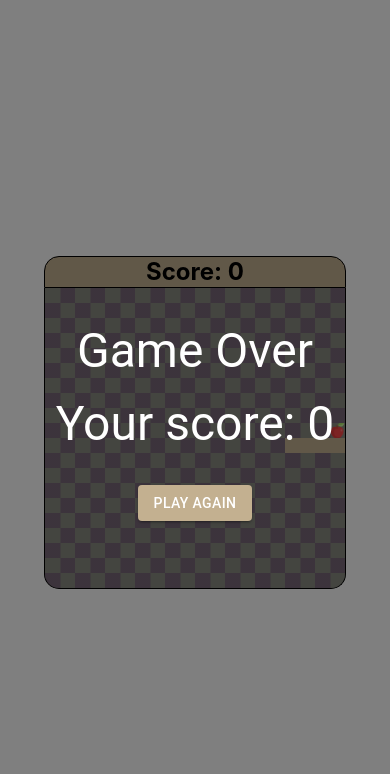
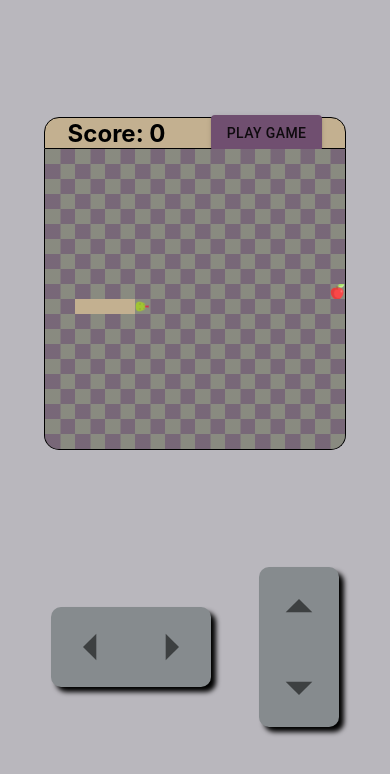
Before and after one commit to Marcos-Gamarra/personal_website, a React (Create React App) app: page /projects/snake in a window 390 px wide. Shown: the top 774 px of the page. Built offline with nearby package versions, Linux system fonts and the light colour scheme.

Commit message:
make Snake page responsive

```diff
--- a/src/pages/Projects.js
+++ b/src/pages/Projects.js
@@ -30,6 +30,7 @@ const SnakeCard = () => {
                     sx={{
                         textAlign: 'center',
                         borderBottom: '1px solid #000000',
+
                     }}
                 />
                 <CardMedia
--- /dev/null
+++ b/src/pages/snake/Controls.js
@@ -0,0 +1,94 @@
+import Box from '@mui/material/Box';
+import IconButton from '@mui/material/IconButton';
+import ArrowDropUpIcon from '@mui/icons-material/ArrowDropUp';
+import ArrowDropDownIcon from '@mui/icons-material/ArrowDropDown';
+import ArrowLeftIcon from '@mui/icons-material/ArrowLeft';
+import ArrowRightIcon from '@mui/icons-material/ArrowRight';
+
+const Controls = () => {
+    const simulateKeyPress = (key) => {
+        const event = new KeyboardEvent('keydown', { 'key': `${key}` });
+        window.dispatchEvent(event);
+    };
+
+    if (window.innerWidth < 600) {
+    return (
+        <Box
+            sx={{
+                display: 'flex',
+                flexDirection: 'row',
+                alignItems: 'center',
+                gap: '3rem',
+            }}
+        >
+            <Box
+                sx={{
+                    display: 'flex',
+                    flexDirection: 'row',
+                    backgroundColor: 'background.default',
+                    borderRadius: '10px',
+                    boxShadow: '5px 5px 5px',
+                    height: '80px',
+
+                }}
+            >
+                <IconButton
+                    onClick={() => simulateKeyPress('ArrowLeft')}
+                >
+                    <ArrowLeftIcon
+                        sx={{
+                            fontSize: '4rem'
+                        }}
+                    />
+                </IconButton>
+                <IconButton
+                    aria-label="right"
+                    onClick={() => simulateKeyPress('ArrowRight')}
+                >
+                    <ArrowRightIcon
+                        sx={{
+                            fontSize: '4rem'
+                        }}
+                    />
+                </IconButton>
+            </Box>
+            <Box
+                sx={{
+                    display: 'flex',
+                    flexDirection: 'column',
+                    backgroundColor: 'background.default',
+                    borderRadius: '10px',
+                    boxShadow: '5px 5px 5px'
+                }}
+            >
+
+                <IconButton
+                    aria-label="up"
+                    onClick={() => simulateKeyPress('ArrowUp')}
+                >
+                    <ArrowDropUpIcon
+                        sx={{
+                            fontSize: '4rem'
+                        }}
+                    />
+                </IconButton>
+                <IconButton
+                    aria-label="down"
+                    onClick={() => simulateKeyPress('ArrowDown')}
+                >
+                    <ArrowDropDownIcon
+                        sx={{
+                            fontSize: '4rem'
+                        }}
+                    />
+                </IconButton>
+            </Box>
+        </Box >
+    )}
+    return (
+        <>
+        </>
+    )
+}
+
+export default Controls;
--- a/src/pages/snake/Snake.js
+++ b/src/pages/snake/Snake.js
@@ -4,6 +4,11 @@ import { useState } from 'react'
 import Backdrop from '@mui/material/Backdrop'
 import Button from '@mui/material/Button'
 import Typography from '@mui/material/Typography'
+import Controls from './Controls'
+import Theme from 'Theme'
+import ThemeProvider from '@mui/material/styles/ThemeProvider'
+
+const theme = Theme
 
 const getSquareSize = () => {
     if (window.innerWidth > 600) {
@@ -16,7 +21,6 @@ const getSquareSize = () => {
 const squareSize = getSquareSize()
 const gridSize = 20
 const snakeColor = '#C3B090'
-const scoreboardHeight = squareSize * 2
 
 const initialBodyCoords = [
     [6, 10],
@@ -35,26 +39,12 @@ const generateFoodCoord = () => {
     return foodCoord
 }
 
+
 const PlayAgainBackdrop = ({
     open,
     score,
-    setScore,
-    setBodyCoords,
-    setFoodCoords,
-    setDirection,
-    setHeadRotation,
-    setBackdropOpen,
+    playGame,
 }) => {
-
-    const handlePlayAgain = () => {
-        setScore(0)
-        setBodyCoords(initialBodyCoords)
-        setFoodCoords(generateFoodCoord())
-        setDirection('right')
-        setHeadRotation(270)
-        setBackdropOpen(false)
-
-    }
 
     return (
         <Backdrop
@@ -82,7 +72,7 @@ const PlayAgainBackdrop = ({
                 </Typography>
                 <Button
                     variant="contained"
-                    onClick={handlePlayAgain}
+                    onClick={playGame}
                     sx={{
                         backgroundColor: snakeColor,
                         marginTop: '1rem',
@@ -102,14 +92,20 @@ const PlayAgainBackdrop = ({
 
 
 
-const Scoreboard = ({ score }) => {
+const Scoreboard = ({ score, playGame, height }) => {
+    const [isButtonDisabled, setIsButtonDisabled] = useState(false)
+    const onClick = () => {
+        setIsButtonDisabled(true)
+        playGame()
+    }
     return (
         <Box
             sx={{
                 display: 'flex',
-                justifyContent: 'center',
+                displayDirection: 'row',
+                justifyContent: 'space-around',
                 alignItems: 'center',
-                height: scoreboardHeight,
+                height: height,
                 width: squareSize * gridSize,
                 fontSize: '1.5rem',
                 fontWeight: 'bold',
@@ -118,7 +114,23 @@ const Scoreboard = ({ score }) => {
                 borderRadius: `${squareSize}px ${squareSize}px 0 0`,
             }}
         >
-            Score: {score}
+            <div>Score: {score}</div>
+            <Button
+                variant="contained"
+                onClick={onClick}
+                sx={{
+                    backgroundColor: '#704F70',
+                    '&:hover': {
+                        backgroundColor: '#704F70',
+                        opacity: 0.9,
+                    },
+                    opacity: isButtonDisabled ? 0 : 1,
+                }}
+                disabled={isButtonDisabled}
+
+            >
+                Play Game
+            </Button>
         </Box>
     )
 }
@@ -172,7 +184,7 @@ const Food = ({ coord }) => {
     )
 }
 
-const Square = ({ bgcolor, coord }) => {
+const BodyPart = ({ bgcolor, coord }) => {
     return (
         <Box
             sx={{
@@ -194,6 +206,18 @@ const Snake = () => {
     const [score, setScore] = useState(0)
     const [bodyCoords, setBodyCoords] = useState(initialBodyCoords)
     const [backdropOpen, setBackdropOpen] = useState(false)
+    const [isGameRunning, setIsGameRunning] = useState(false)
+
+    const playGame = () => {
+        setScore(0)
+        setBodyCoords(initialBodyCoords)
+        setFoodCoords(generateFoodCoord())
+        setDirection('right')
+        setHeadRotation(270)
+        setBackdropOpen(false)
+        setIsGameRunning(true)
+    }
+
 
     const checkCollisionWithBody = () => {
         const head = bodyCoords[0]
@@ -244,6 +268,7 @@ const Snake = () => {
     }
 
     useEffect(() => {
+        if (isGameRunning) {
             const keydownHandler = (e) => {
                 switch (e.key) {
                     case 'ArrowUp':
@@ -304,6 +329,7 @@ const Snake = () => {
                 clearInterval(interval)
                 window.removeEventListener('keydown', keydownHandler)
             }
+        }
     })
 
 
@@ -322,34 +348,30 @@ const Snake = () => {
 
     const snake = [head]
     bodyCoords.slice(1).forEach((coord, i) => {
-        snake.push(<Square key={i + 1} bgcolor={snakeColor} coord={coord} />)
+        snake.push(<BodyPart key={i + 1} bgcolor={snakeColor} coord={coord} />)
     })
 
     return (
-        <>
+        <ThemeProvider theme={theme}>
             <PlayAgainBackdrop
                 open={backdropOpen}
                 score={score}
-                setScore={setScore}
-                setBodyCoords={setBodyCoords}
-                setFoodCoords={setFoodCoords}
-                setDirection={setDirection}
-                setHeadRotation={setHeadRotation}
-                setBackdropOpen={setBackdropOpen}
+                playGame={playGame}
             />
             <Box
                 sx={{
                     display: 'flex',
                     flexDirection: 'column',
-                    justifyContent: 'center',
+                    justifyContent: 'space-evenly',
                     alignItems: 'center',
                     height: '100vh',
                     width: '100vw',
-                    backgroundColor: 'background.default'
+                    backgroundColor: 'background.paper'
                 }}
             >
 
-                <Scoreboard score={score} />
+                <Box>
+                    <Scoreboard score={score} playGame={playGame} height={squareSize * 2} />
                     <Box
                         sx={{
                             width: squareSize * gridSize,
@@ -368,7 +390,9 @@ const Snake = () => {
                         <Food coord={foodCoords} />
                     </Box>
                 </Box>
-        </>
+                <Controls />
+            </Box>
+        </ThemeProvider >
     )
 }
 
```
Lines whose indentation alone changed are shown as unchanged.
